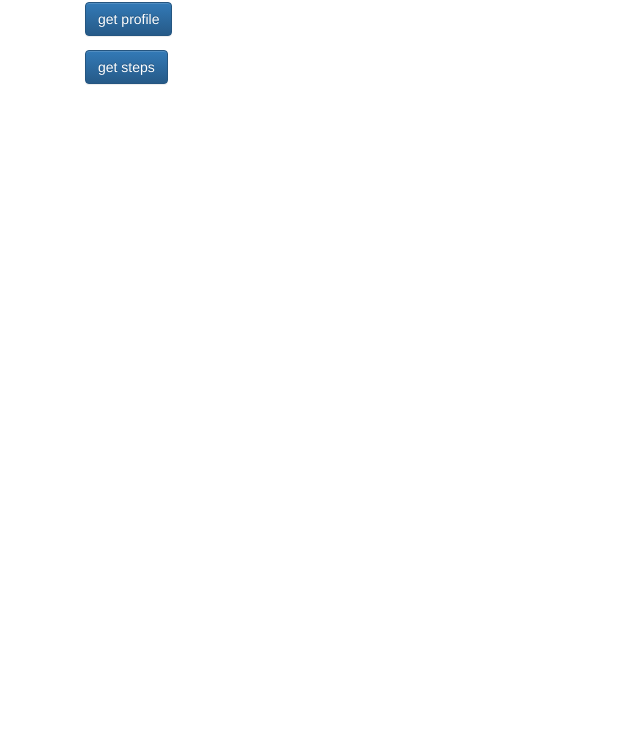
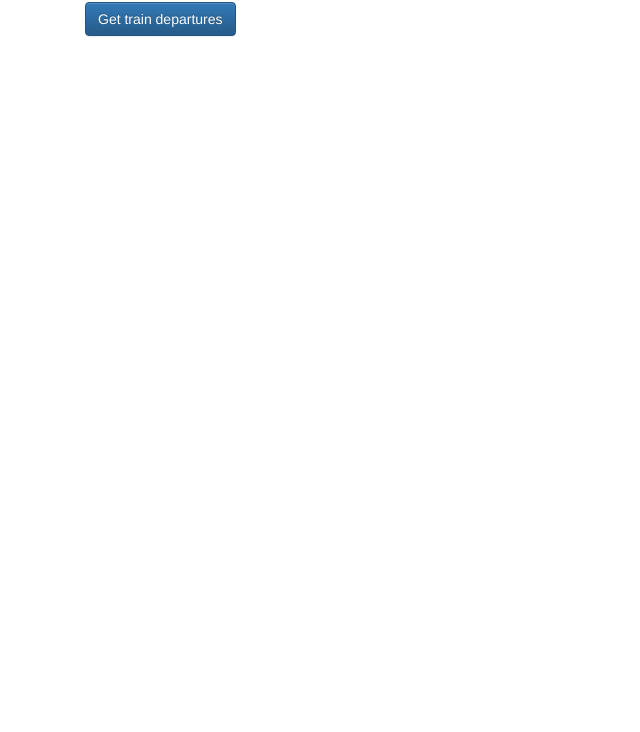
Before and after one commit to EmilMachine/open_sthml, a plain HTML site: page filip/public/index.html in a window 1280 px wide. Shown: the part 68-800 px from the top of the page, without its empty margins (0-640 px from the left). Drawn offline with nearby package versions, Linux system fonts and the light colour scheme; some packages are replaced by stand-ins of ours.

Commit message:
added button to index

```diff
--- a/filip/public/views/hem.client.html
+++ b/filip/public/views/hem.client.html
@@ -5,10 +5,8 @@
 
 			<h1 ng-controller="AppCtrl">
 			Buttons {{janne}} </h1>
-		<form method="get" action="/get_profile">
-    		<button class="btn btn-primary btn-large" type="submit">get profile</button>
+		<form method="get" action="/trafik">
+    		<button class="btn btn-primary btn-large" type="submit">Get train departures</button>
 		</form>
-		<form method="get" action="/get_steps">
-    		<button class="btn btn-primary btn-large" type="submit">get steps</button>
-		</form>
+
 </div>
--- a/filip/server.js
+++ b/filip/server.js
@@ -48,7 +48,6 @@ app.get("/trafik", function (req, res) {
             */
             stations.push(station)
         };
-        //console.log(results[0]);
         res.send(stations);
     }
 
```
